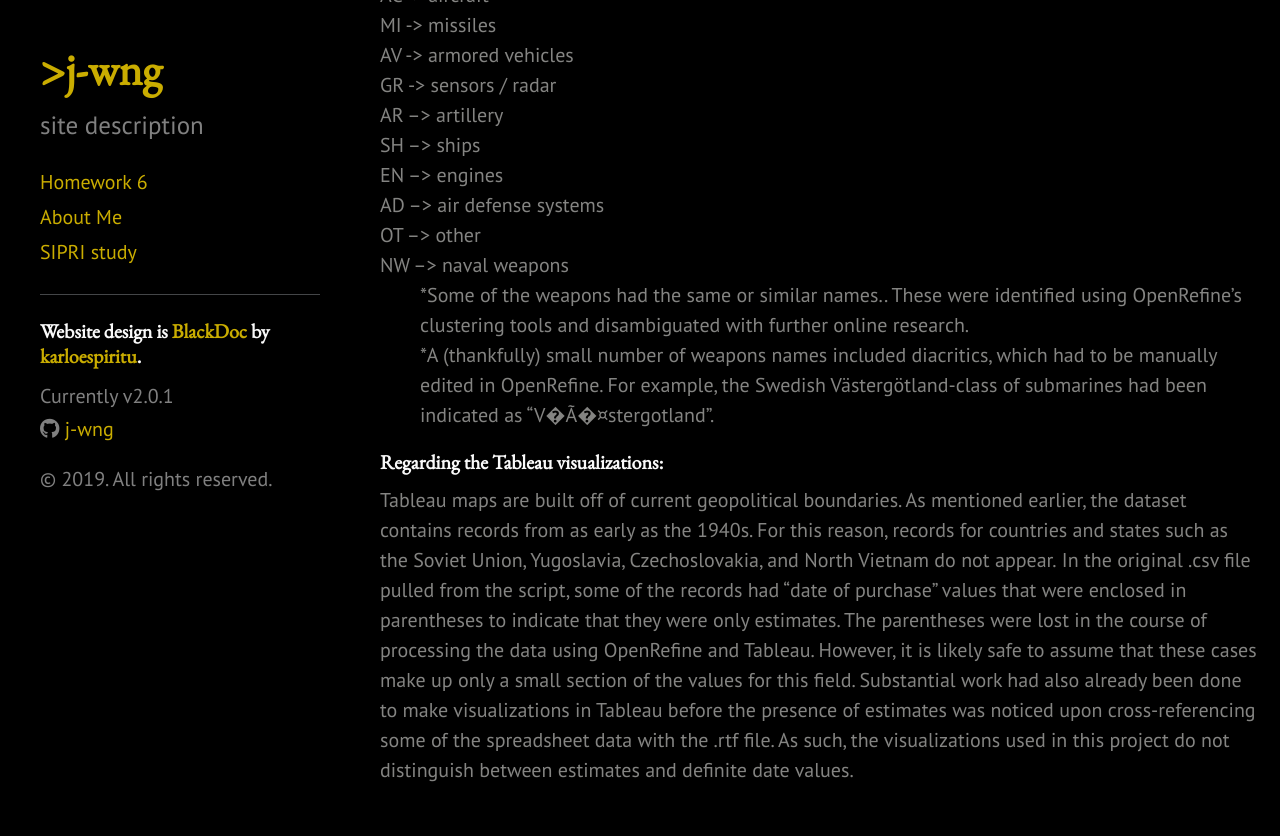
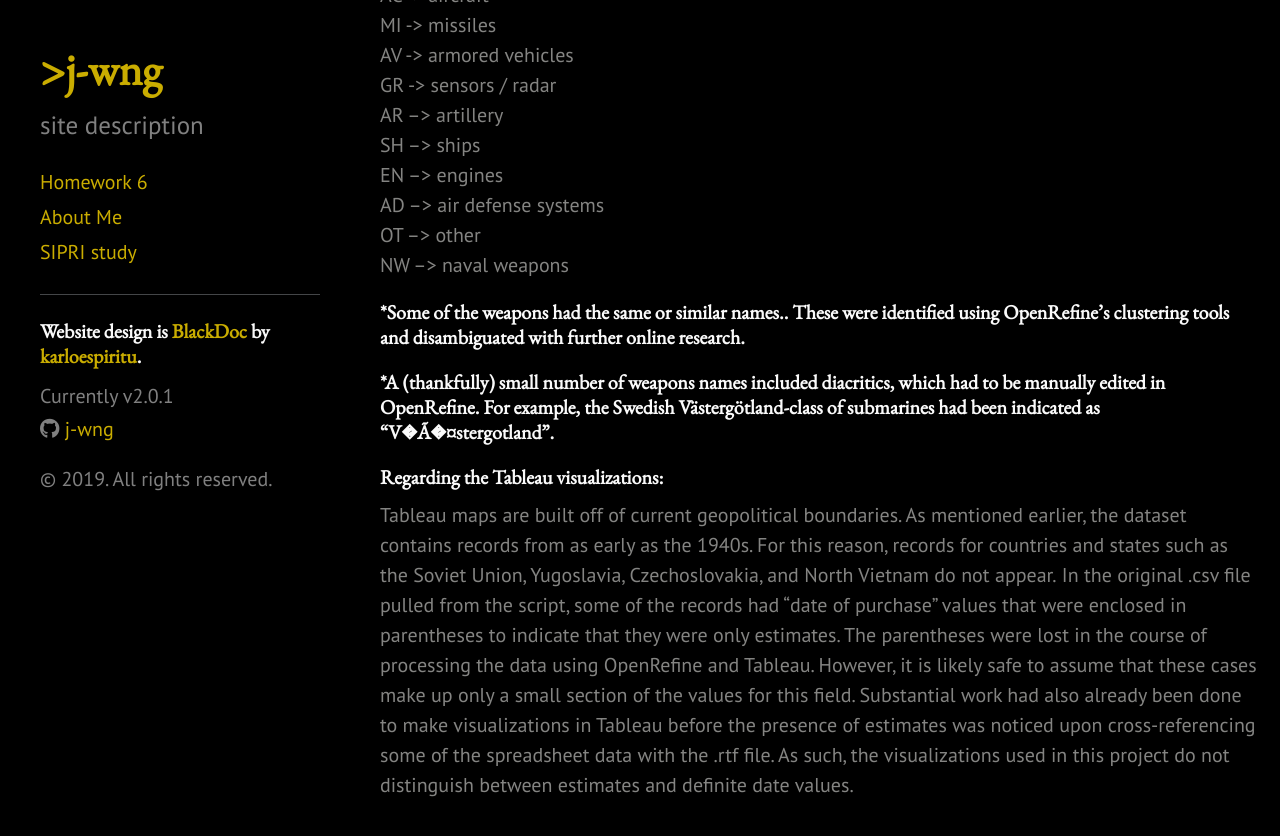
Before and after one commit to j-wng/j-wng.github.io, a Jekyll site: the page built from aboutproject.html, in a window 1280 px wide and 900 px high, scrolled down 962 px. Shown: the top 836 px of the window. Built offline with Jekyll 4.4.1, drawn with Linux system fonts in a browser that asks for light colours; nearby versions of some CDN libraries.

```diff
--- a/aboutproject.html
+++ b/aboutproject.html
@@ -60,10 +60,10 @@ This project was built using data from the most recent update (March 11, 2019) o
 <li>
   <h5>
   *Some of the fields in the .csv utilize acronyms that are not explicitly clarified in the SIPRI’s “Sources and Methods” page. This applies for the field “Weapons_Category”, wherein the following acronym spell-outs were made:</li><br>
-    <o1><li>AC -> aircraft<br>MI -> missiles<br>AV -> armored vehicles<br>GR -> sensors / radar<br>AR –> artillery<br>SH –> ships<br>EN –> engines<br>AD –> air defense systems<br>OT –> other<br>NW –> naval weapons<br></li><ol>
+    <o1><li>AC -> aircraft<br>MI -> missiles<br>AV -> armored vehicles<br>GR -> sensors / radar<br>AR –> artillery<br>SH –> ships<br>EN –> engines<br>AD –> air defense systems<br>OT –> other<br>NW –> naval weapons<br></li></ol>
 
-   <li>*Some of the weapons had the same or similar names.. These were identified using OpenRefine’s clustering tools and disambiguated with further online research.</li><br>
-   <li>*A (thankfully) small number of weapons names included diacritics, which had to be manually edited in OpenRefine. For example, the Swedish Västergötland-class of submarines had been indicated as “V�Ã�¤stergotland”.</li>
+   <li><h5>*Some of the weapons had the same or similar names.. These were identified using OpenRefine’s clustering tools and disambiguated with further online research.</h5></li>
+   <li><h5>*A (thankfully) small number of weapons names included diacritics, which had to be manually edited in OpenRefine. For example, the Swedish Västergötland-class of submarines had been indicated as “V�Ã�¤stergotland”.</h5></li>
 
 </ol>
 </p>
```
